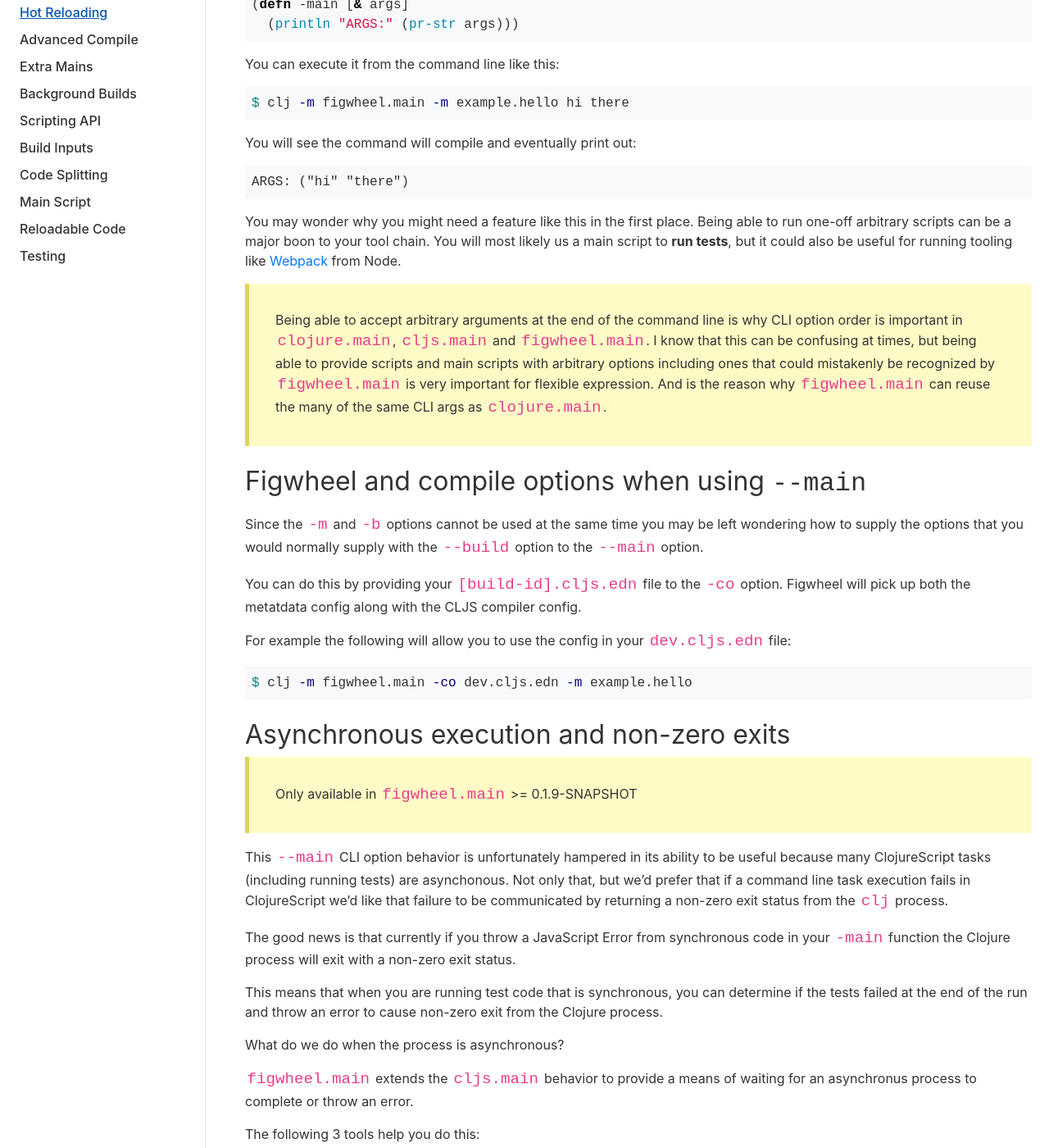
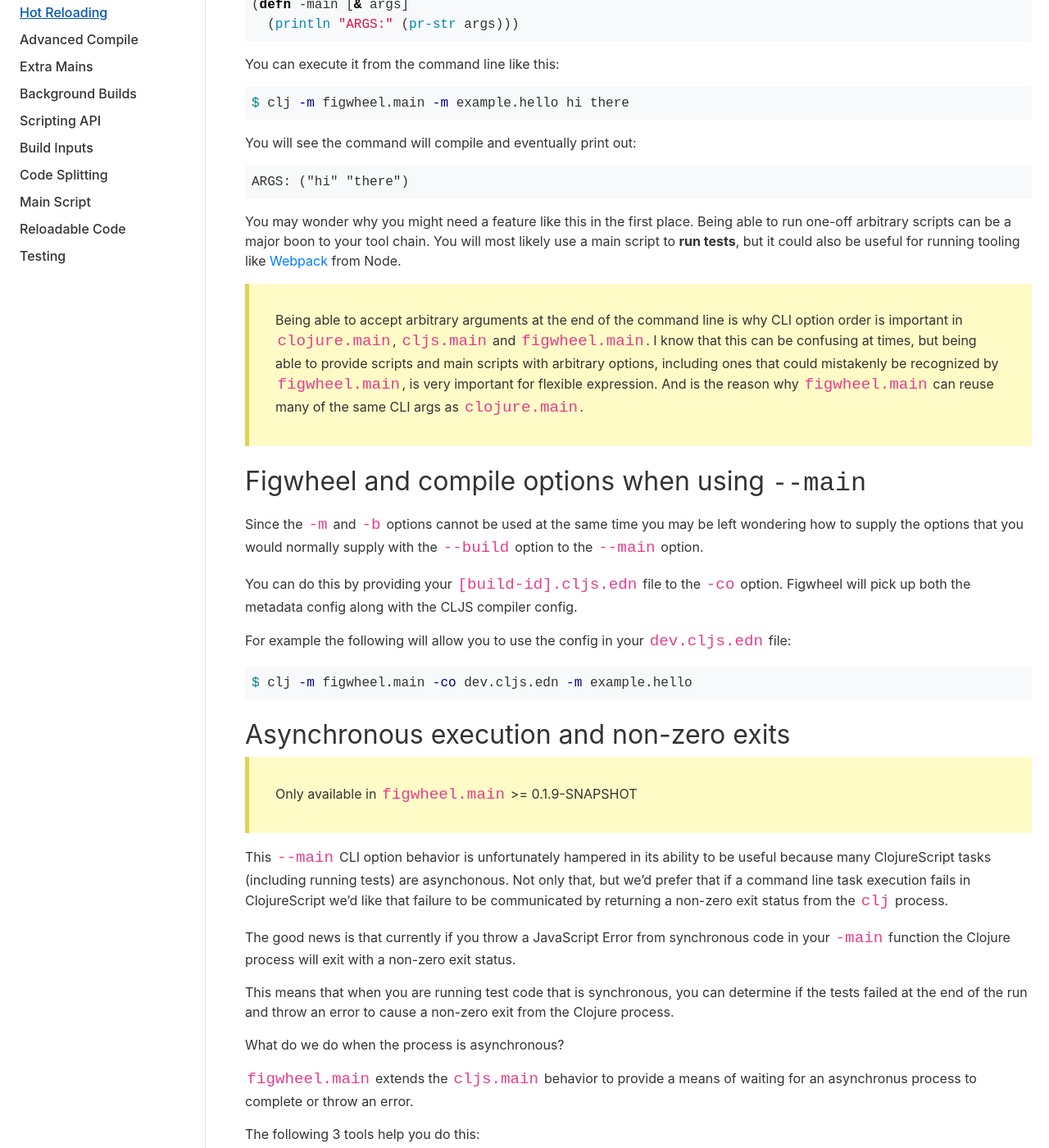
Before and after one commit to bhauman/figwheel-main, a Jekyll site: the page built from docs/docs/main_script.md, in a window 1280 px wide and 1400 px high, scrolled down 457 px. Shown: the whole window at 82% size. Built offline with Jekyll 4.4.1, drawn with Linux system fonts in a browser that asks for light colours; some of the changed text lies outside the part shown.

Commit message:
Fixed some typos
Fixed typos spotted in the docs.

```diff
--- a/docs/docs/main_script.md
+++ b/docs/docs/main_script.md
@@ -13,7 +13,7 @@ provides additional functionality to facilitate asynchronous execution
 and process failure.</div>
 
 If you have a ClojureScript namespace on the classpath with a `-main`
-function in it. You can execute that function from the command line.
+function in it, you can execute that function from the command line.
 
 For example if you have the following namespace:
 
@@ -38,7 +38,7 @@ ARGS: ("hi" "there")
 
 You may wonder why you might need a feature like this in the first
 place. Being able to run one-off arbitrary scripts can be a major boon
-to your tool chain. You will most likely us a main script to **run
+to your tool chain. You will most likely use a main script to **run
 tests**, but it could also be useful for running tooling like
 [Webpack](https://webpack.js.org/api/node/) from Node.
 
@@ -46,9 +46,9 @@ tests**, but it could also be useful for running tooling like
 > line is why CLI option order is important in `clojure.main`,
 > `cljs.main` and `figwheel.main`. I know that this can be confusing
 > at times, but being able to provide scripts and main scripts with
-> arbitrary options including ones that could mistakenly be recognized
-> by `figwheel.main` is very important for flexible expression. And is
-> the reason why `figwheel.main` can reuse the many of the same CLI
+> arbitrary options, including ones that could mistakenly be recognized
+> by `figwheel.main`, is very important for flexible expression. And is
+> the reason why `figwheel.main` can reuse many of the same CLI
 > args as `clojure.main`.
 
 ## Figwheel and compile options when using `--main`
@@ -58,7 +58,7 @@ may be left wondering how to supply the options that you would
 normally supply with the `--build` option to the `--main` option.
 
 You can do this by providing your `[build-id].cljs.edn` file to the `-co`
-option. Figwheel will pick up both the metatdata config along with the CLJS
+option. Figwheel will pick up both the metadata config along with the CLJS
 compiler config.
 
 For example the following will allow you to use the config in your
@@ -85,7 +85,7 @@ exit with a non-zero exit status.
 
 This means that when you are running test code that is synchronous, you
 can determine if the tests failed at the end of the run and throw an
-error to cause non-zero exit from the Clojure process.
+error to cause a non-zero exit from the Clojure process.
 
 What do we do when the process is asynchronous?
 
@@ -125,7 +125,7 @@ $ clj -m figwheel.main -m example.hello
 
 The Clojure process will block for 5 seconds while it waits for some
 asynchronus result to be sent back. In this example we are not sending
-back a result value, so the process will throw a timed out exception
+back a result value, so the process will throw a timed-out exception
 which will cause a non-zero exit.
 
 Now let's modify the above `-main` function to send back an
```
Also changed, not shown: other parts of docs/docs/main_script.md (+4 -4 lines).
